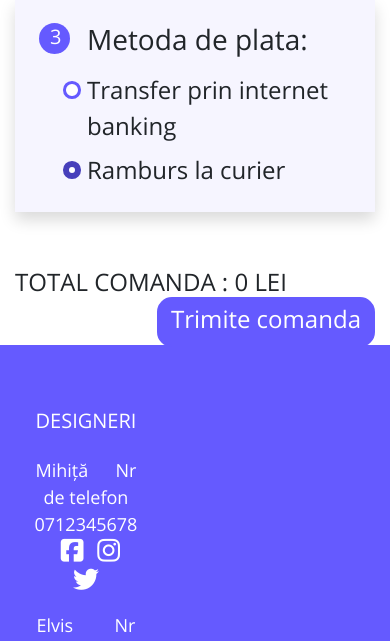
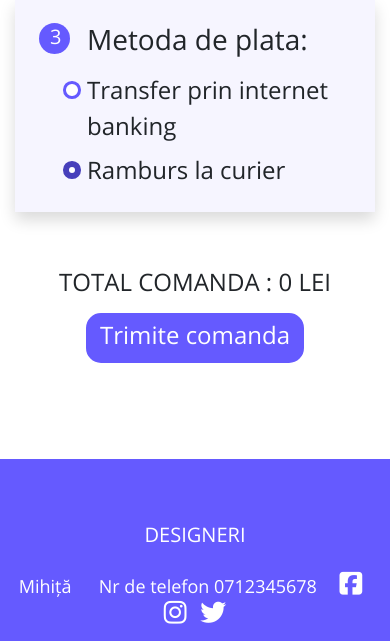
Before and after one commit to lazarelvis/shop, a PHP site: page /checkout.php in a window 390 px wide. Shown: the part 710-1351 px from the top of the page. Run offline with PHP 8.4, Linux system fonts and the light colour scheme; data that the repository does not hold is empty; some libraries are stand-ins or nearby versions.

Commit message:
some finishes

```diff
--- a/checkout.php
+++ b/checkout.php
@@ -68,6 +68,17 @@
             color: #fff;
             border-color: #473FBB;
             background-color:#473FBB ;
+        }
+        @media screen and (max-width: 501px) {
+            .float-right {
+                float: unset !important;
+            }
+            .btn-primary{
+                margin: auto;
+            }
+            .centerBtn{
+                text-align: center;
+            }
         }
     </style>
 </head>
@@ -163,7 +174,7 @@ require "navbar.php";
         </div>
         <!-- TEXTUL -->
 
-
+<div class="centerBtn">
 <?php
 foreach ($array as $item) {
     ?>
@@ -190,9 +201,10 @@ foreach ($array as $item) {
                     }
                 }
                 ?> LEI</p>
-            <button class="btn btn-primary d-inline float-right mb-5" name="checkout" type="submit" ><h4>Trimite comanda</h4></button>
+            <button class="btn btn-primary d-inline float-right mb-5 mt-3" name="checkout" type="submit"><h4>Trimite comanda</h4></button>
         </div>
     </form>
+</div>
 </div>
 <?php
 require "footer.php";
```
Also changed, not shown: js files/login.js (line endings or trailing spaces).
